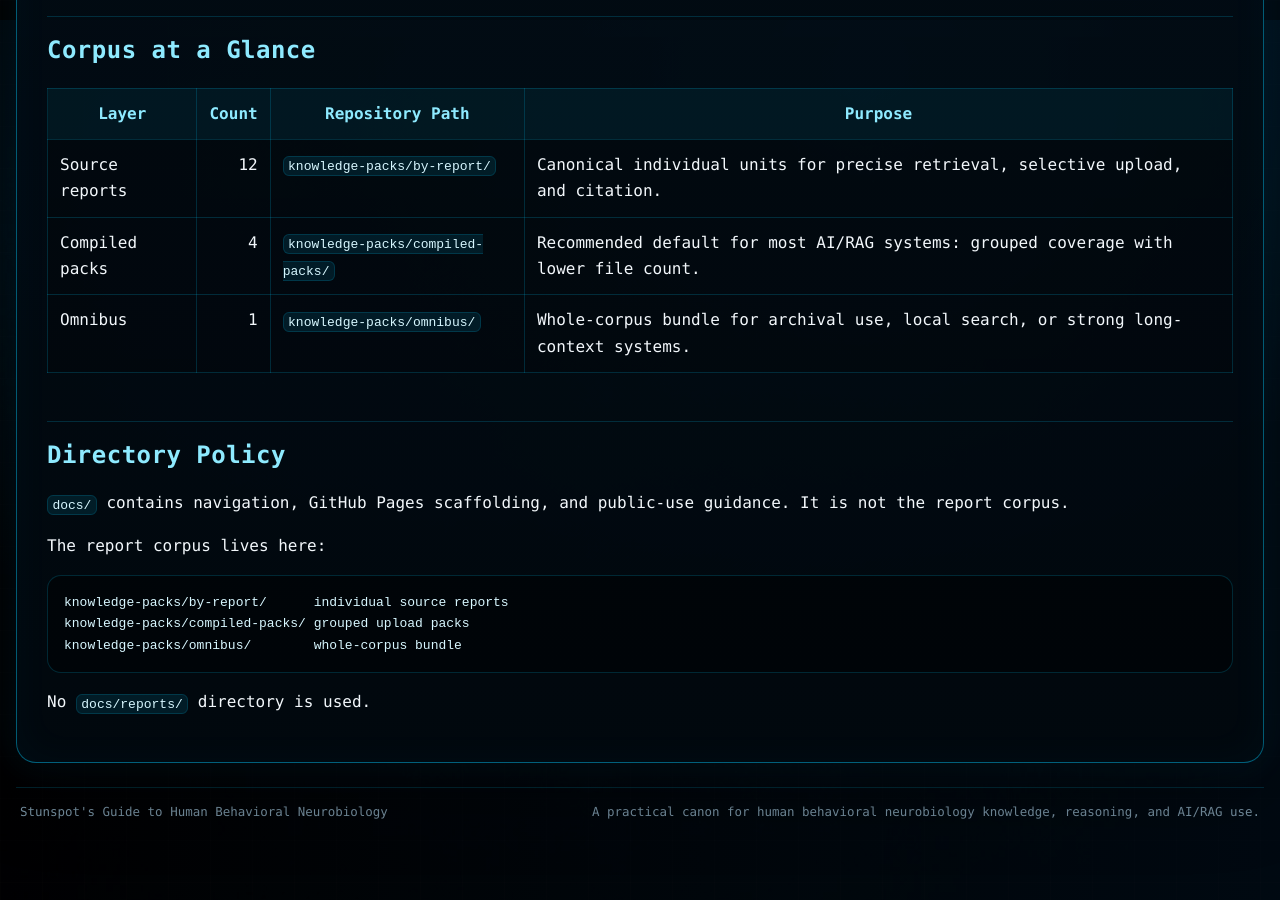
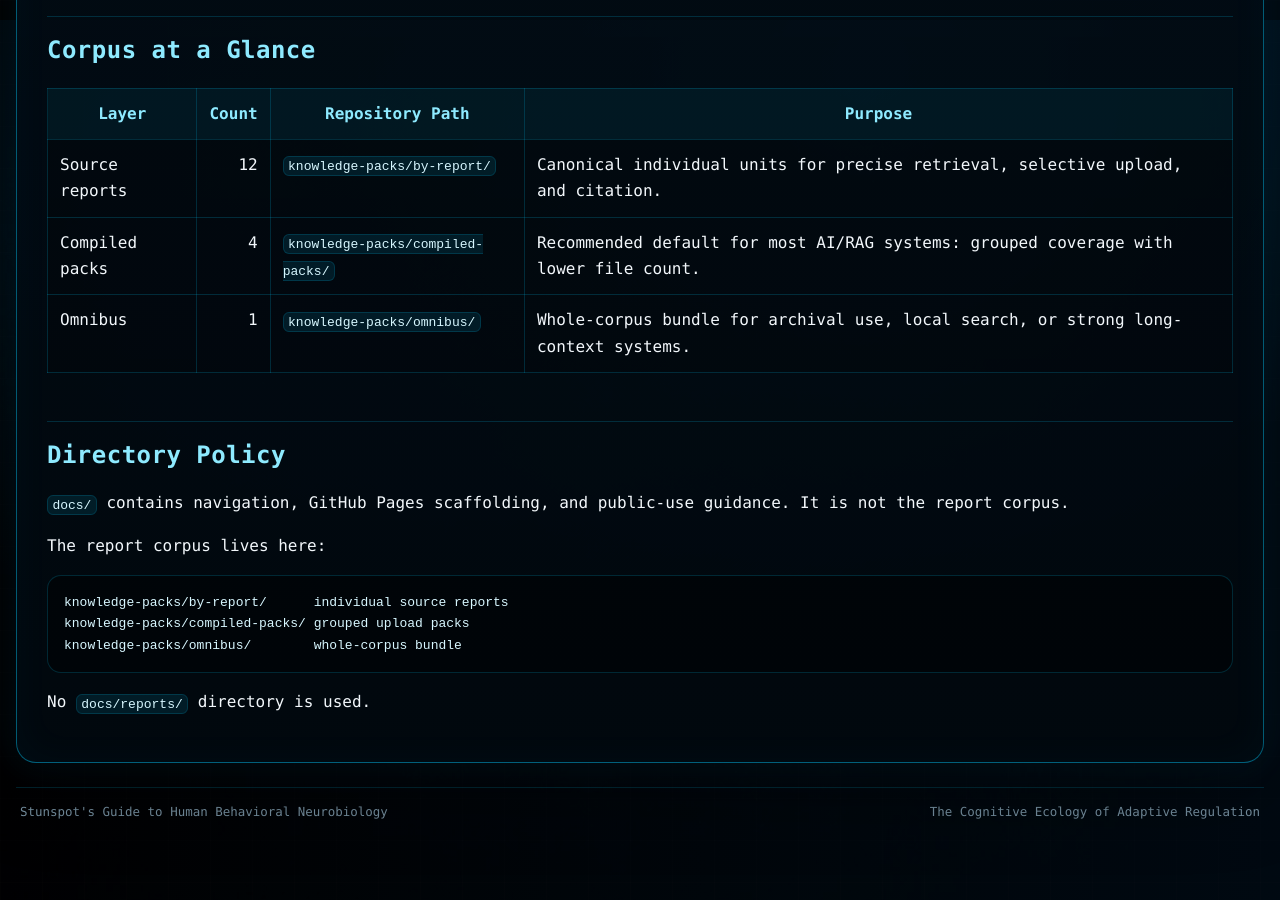
Before and after one commit to Stunspot/stunspots-guide-to-human-behavioral-neurobiology, a Jekyll site: the page built from docs/index.md, in a window 1280 px wide and 900 px high, scrolled down 1780 px. Built offline with Jekyll 4.4.1, drawn with Linux system fonts in a browser that asks for light colours; our own code applies the rules of GitHub Pages for plain Markdown files; part of the change alters nothing that is shown.

Commit message:
Update page metadata positioning

```diff
--- a/docs/_layouts/default.html
+++ b/docs/_layouts/default.html
@@ -11,17 +11,17 @@
   <meta property="og:type" content="website">
   <meta property="og:site_name" content="Stunspot's Guide to Human Behavioral Neurobiology">
   <meta property="og:title" content="Stunspot's Guide to Human Behavioral Neurobiology">
-  <meta property="og:description" content="A practical canon for human behavioral neurobiology knowledge, reasoning, and AI/RAG use.">
+  <meta property="og:description" content="A model-facing canon for interpreting human behavior as embodied, predictive, metabolically constrained, socially regulated, culturally patterned, and ecologically situated.">
   <meta property="og:url" content="https://stunspot.github.io/stunspots-guide-to-human-behavioral-neurobiology/">
   <meta property="og:image" content="https://stunspot.github.io/stunspots-guide-to-human-behavioral-neurobiology/assets/brand/social-preview.png">
   <meta property="og:image:secure_url" content="https://stunspot.github.io/stunspots-guide-to-human-behavioral-neurobiology/assets/brand/social-preview.png">
   <meta property="og:image:type" content="image/png">
-  <meta property="og:image:alt" content="Stunspot's Guide to Human Behavioral Neurobiology — A practical canon for human behavioral neurobiology knowledge, reasoning, and AI/RAG use.">
+  <meta property="og:image:alt" content="Stunspot's Guide to Human Behavioral Neurobiology — The Cognitive Ecology of Adaptive Regulation.">
 
   <!-- Twitter / X Card -->
   <meta name="twitter:card" content="summary_large_image">
   <meta name="twitter:title" content="Stunspot's Guide to Human Behavioral Neurobiology">
-  <meta name="twitter:description" content="A practical canon for human behavioral neurobiology knowledge, reasoning, and AI/RAG use.">
+  <meta name="twitter:description" content="A model-facing canon for interpreting human behavior as embodied, predictive, metabolically constrained, socially regulated, culturally patterned, and ecologically situated.">
   <meta name="twitter:image" content="https://stunspot.github.io/stunspots-guide-to-human-behavioral-neurobiology/assets/brand/social-preview.png">
 </head>
 
@@ -47,7 +47,7 @@
 
     <footer class="site-footer">
       <span>Stunspot's Guide to Human Behavioral Neurobiology</span>
-      <span>A practical canon for human behavioral neurobiology knowledge, reasoning, and AI/RAG use.</span>
+      <span>The Cognitive Ecology of Adaptive Regulation</span>
     </footer>
   </div>
 </body>
```
